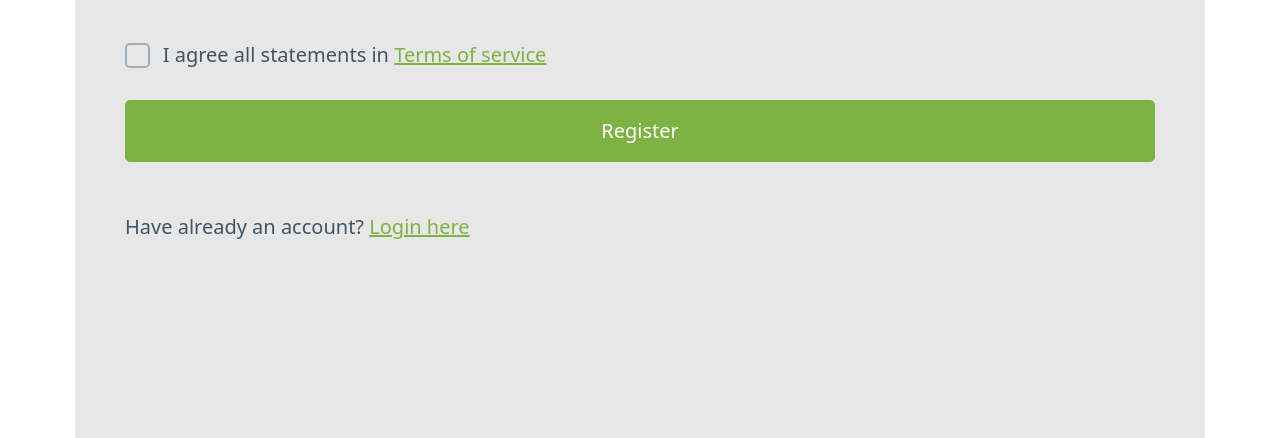
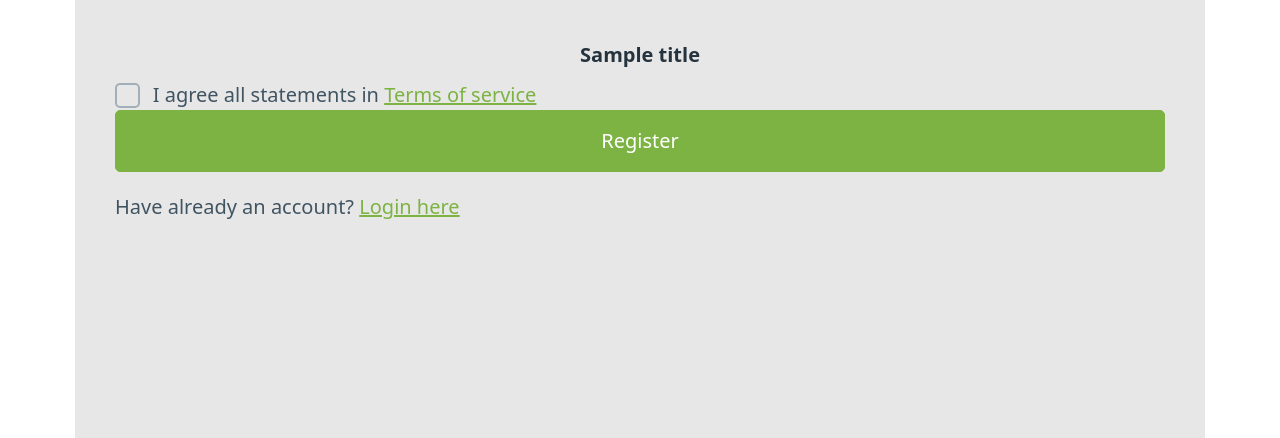
Before and after one commit to VadimTrubay/django_progect_nashafirma, a Django app: template nashafirma/templates/users/register.html in a window 1280 px wide. Shown: the part 260-698 px from the top of the page. Run offline with Django 4.2, Linux system fonts and the light colour scheme; the template is opened without the code that fills it: most values are stand-ins (such as "Sample title", 1, 10 or a date in 2020).

Commit message:
Update register.html

```diff
--- a/nashafirma/templates/users/register.html
+++ b/nashafirma/templates/users/register.html
@@ -1,34 +1,21 @@
 {% extends "base.html" %}
-
 {% block content %}
 
-<div class="content">
-    <div class="form-container">
+<h2 class="title-page">{{ title }}</h2>
 <form method="post" action="">
     {% csrf_token %}
     {% for f in form %}
     <p><label for="{{ f.id_for_label }}">{{f.label}}: </label>{{ f }}</p>
-            <div class="form-error">{{ f.errors }}</div>
+    <div>{{ f.errors }}</div>
     {% endfor %}
-            <div class="">
-                <input class="form-check-input me-2" type="checkbox" value="" id="form2Example3cg"/>
-                <label class="form-check-label" for="form2Example3cg">
-                    I agree all statements in <a href="{% url 'terms' %}" class="text-body"><u>Terms of service</u></a>
+    <input type="checkbox" value="" id="form2Example3cg" />
+    <label for="form2Example3cg">I agree all statements in <a href="{% url 'terms' %}" class="text-body"><u>Terms of
+                service</u></a>
     </label>
-            </div>
-            <br>
-            <div class="d-flex justify-content-center">
-                <button class="btn btn-success btn-block btn-lg gradient-custom-4 text-body">
-                    Register
-                </button>
-            </div>
-            <br>
-            <p class="text-center text-muted mt-3 mb-0">Have already an account?
-                <a href="{% url 'login' %}"
-                   class="fw-bold text-body"><u>Login here</u></a></p>
-
+    <button type="button">Register</button>
+    <p>Have already an account?
+        <a href="{% url 'login' %}"><u>Login here</u></a>
+    </p>
 </form>
-    </div>
-</div>
 
 {% endblock %}
```
Lines whose indentation alone changed are shown as unchanged.
